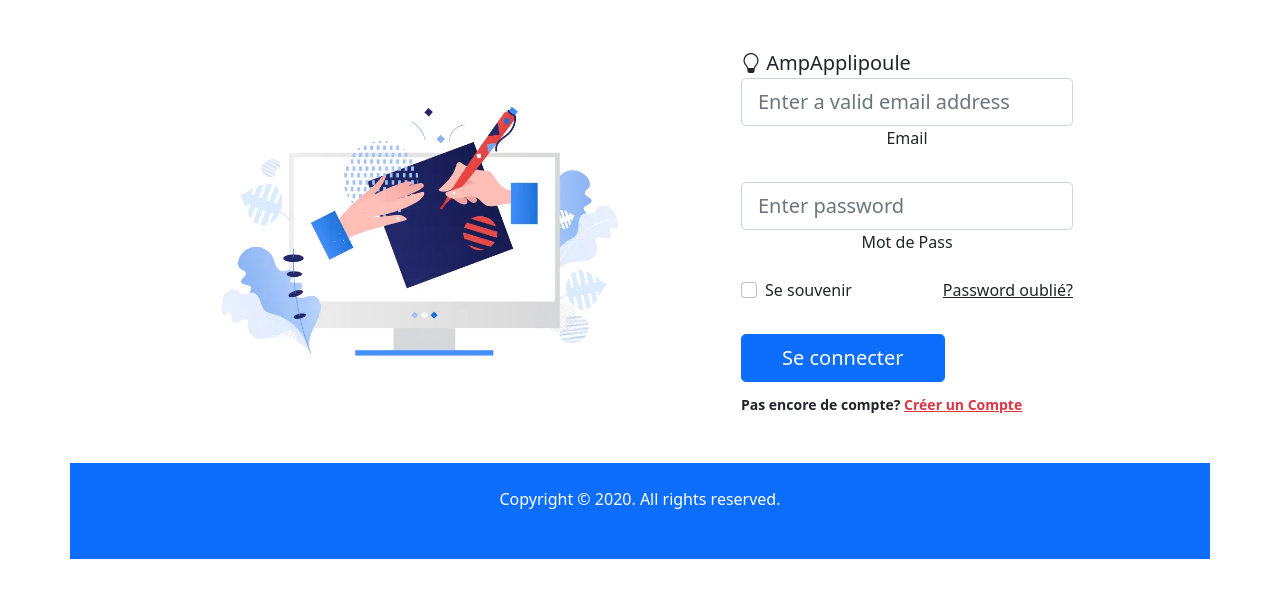
After one commit to codeuronline/ampoule, a PHP site: page /connect.php in a window 1280 px wide. The commit adds this page. Shown: the top 598 px of the page. Run offline with PHP 8.4, Linux system fonts and the light colour scheme.

Commit message:
udapte-->monring

```diff
--- /dev/null
+++ b/connect.php
@@ -0,0 +1,122 @@
+<?php
+if ($_POST) {
+    require_once 'models/users.php';
+    $user = new User($_POST);
+    $user->select();
+    header("Location: index.php");
+
+}?>
+<!DOCTYPE html>
+<html lang="en">
+
+<head>
+    <meta charset="UTF-8">
+    <meta http-equiv="X-UA-Compatible" content="IE=edge">
+    <meta name="viewport" content="width=device-width, initial-scale=1.0">
+    <title>Login Page</title>
+    <link href="https://cdn.jsdelivr.net/npm/bootstrap@5.1.3/dist/css/bootstrap.min.css" rel="stylesheet"
+        integrity="sha384-1BmE4kWBq78iYhFldvKuhfTAU6auU8tT94WrHftjDbrCEXSU1oBoqyl2QvZ6jIW3" crossorigin="anonymous">
+    <title>Historique des changements</title>
+    <script src="https://cdn.jsdelivr.net/npm/bootstrap@5.0.2/dist/js/bootstrap.bundle.min.js"
+        integrity="sha384-MrcW6ZMFYlzcLA8Nl+NtUVF0sA7MsXsP1UyJoMp4YLEuNSfAP+JcXn/tWtIaxVXM" crossorigin="anonymous">
+    </script>
+    <link rel="stylesheet" href="https://cdn.jsdelivr.net/npm/bootstrap-icons@1.8.1/font/bootstrap-icons.css">
+    <script src="JS/jquery-3.3.1.slim.min.js"></script>
+    <style>
+    .divider:after,
+    .divider:before {
+        content: "";
+        flex: 1;
+        height: 1px;
+        background: #eee;
+    }
+
+    .h-custom {
+        height: calc(100% - 73px);
+    }
+
+    @media (max-width: 450px) {
+        .h-custom {
+            height: 100%;
+        }
+    }
+    </style>
+</head>
+<section class="align-middle text-center">
+    <div class="container mt-5  px-lg-5">
+        <div class=" row d-flex justify-content-center align-items-center h-100">
+            <div class="col-md-9 col-lg-6 col-xl-5">
+                <img src="JS/img/draw2.webp" class="img-fluid" alt="Sample image">
+            </div>
+            <div class="col-md-8 col-lg-6 col-xl-4 offset-xl-1">
+                <form method="POST" action="connect.php">
+                    <div class="d-flex flex-row align-items-center justify-content-center justify-content-lg-start">
+                        <p class="lead fw-normal mb-0 me-3"><i class="bi bi-lightbulb"></i>&nbsp;AmpApplipoule</p>
+
+                    </div>
+
+                    <!-- Email input -->
+                    <div class="form-outline mb-4">
+                        <input type="email" id="email" name="email" class="form-control form-control-lg"
+                            placeholder="Enter a valid email address" />
+                        <label class="form-label" for="email">Email</label>
+                    </div>
+
+                    <!-- Password input -->
+                    <div class="form-outline mb-3">
+                        <input type="password" id="password" name="password" class="form-control form-control-lg"
+                            placeholder="Enter password" />
+                        <label class="form-label" for="password">Mot de Pass</label>
+                    </div>
+
+                    <div class="d-flex justify-content-between align-items-center">
+                        <!-- Checkbox -->
+                        <div class="form-check mb-0">
+                            <input class="form-check-input me-2" type="checkbox" value="" id="form2Example3" />
+                            <label class="form-check-label" for="form2Example3">
+                                Se souvenir
+                            </label>
+                        </div>
+                        <a href="#!" class="text-body">Password oublié?</a>
+                    </div>
+
+                    <div class="text-center text-lg-start mt-4 pt-2">
+                        <button type="submit" class="btn btn-primary btn-lg"
+                            style="padding-left: 2.5rem; padding-right: 2.5rem;">Se connecter</button>
+                        <p class="small fw-bold mt-2 pt-1 mb-0">Pas encore de compte? <a href="register.php"
+                                class="link-danger">Créer un Compte</a></p>
+                    </div>
+
+                </form>
+            </div>
+        </div>
+    </div>
+    <div class="container mt-5 px-lg-5 text-center text-md-start
+        justify-content-between py-4 px-4 px-xl-5 bg-primary">
+        <!-- Copyright -->
+        <div class="text-white text-center mb-3 mb-md-0">
+            Copyright © 2020. All rights reserved.
+        </div>
+        <!-- Copyright -->
+
+        <!-- Right -->
+        <div>
+            <a href="#!" class="text-white me-4">
+                <i class="fab fa-facebook-f"></i>
+            </a>
+            <a href="#!" class="text-white me-4">
+                <i class="fab fa-twitter"></i>
+            </a>
+            <a href="#!" class="text-white me-4">
+                <i class="fab fa-google"></i>
+            </a>
+            <a href="#!" class="text-white">
+                <i class="fab fa-linkedin-in"></i>
+            </a>
+        </div>
+        <!-- Right -->
+    </div>
+</section>
+</body>
+
+</html>
```
Also changed, not shown: index.php (+6 -1 lines), models/users.php (+14 -15 lines), JS/img/draw2.webp (added), JS/img/img3.webp (added).
